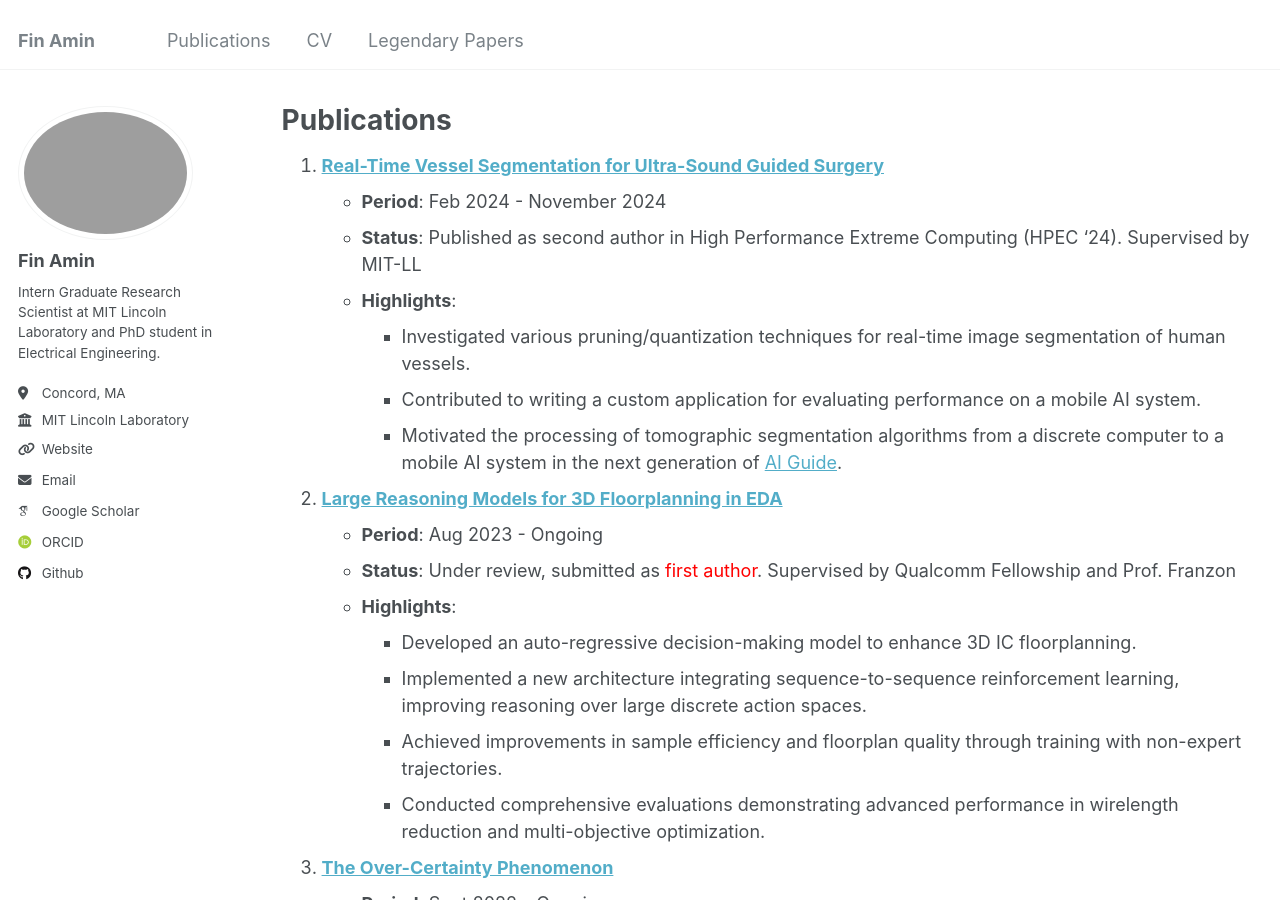
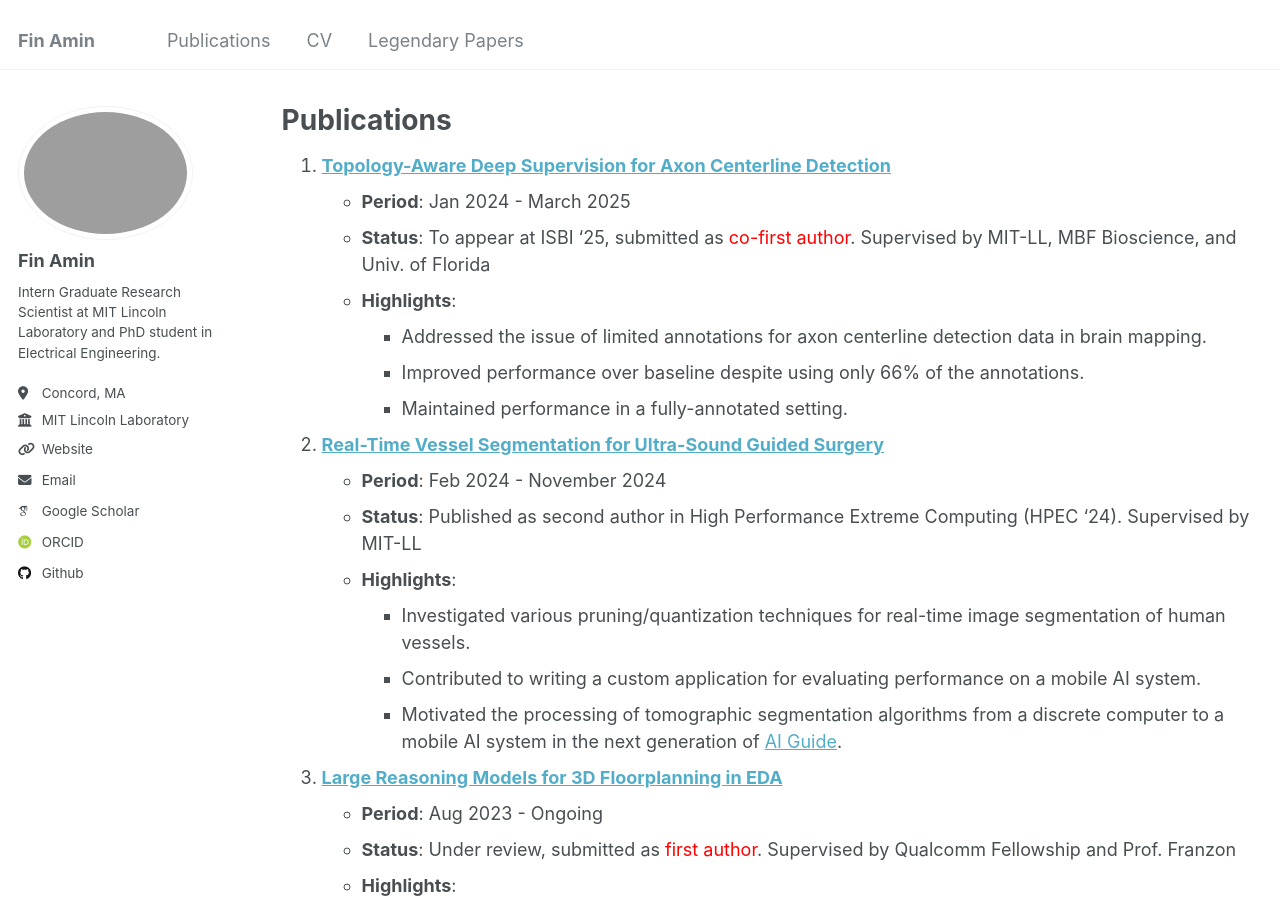
Before and after one commit to FinAminToastCrunch/FinAminToastCrunch.github.io, a Jekyll site: the page built from _publications/publications.md, in a window 1280 px wide and 900 px high. Built offline with Jekyll 4.4.1, drawn with Linux system fonts in a browser that asks for light colours; some web fonts are replaced.

Commit message:
Added CV medium and updated publications

```diff
--- a/_publications/publications.md
+++ b/_publications/publications.md
@@ -5,7 +5,16 @@ permalink: /publications/
 author_profile: true
 ---
 
-1. **[Real-Time Vessel Segmentation for Ultra-Sound Guided Surgery](null)**
+1. **[Topology-Aware Deep Supervision for Axon Centerline Detection](null)**
+   - **Period**: Jan 2024 - March 2025
+   - **Status**: To appear at ISBI '25, submitted as <span style="color:red;">co-first author</span>. Supervised by MIT-LL, MBF Bioscience, and Univ. of Florida
+   - **Highlights**:
+     - Addressed the issue of limited annotations for axon centerline detection data in brain mapping.
+     - Improved performance over baseline despite using only 66% of the annotations.
+     - Maintained performance in a fully-annotated setting.
+
+
+2. **[Real-Time Vessel Segmentation for Ultra-Sound Guided Surgery](null)**
    - **Period**: Feb 2024 - November 2024
    - **Status**: Published as second author in High Performance Extreme Computing (HPEC '24). Supervised by MIT-LL
    - **Highlights**:
```
Also changed, not shown: other parts of _publications/publications.md (+6 -6 lines), _cv/cv.md (+1 -1 lines), _pages/cv.md (+1 -1 lines), 1 other file.
